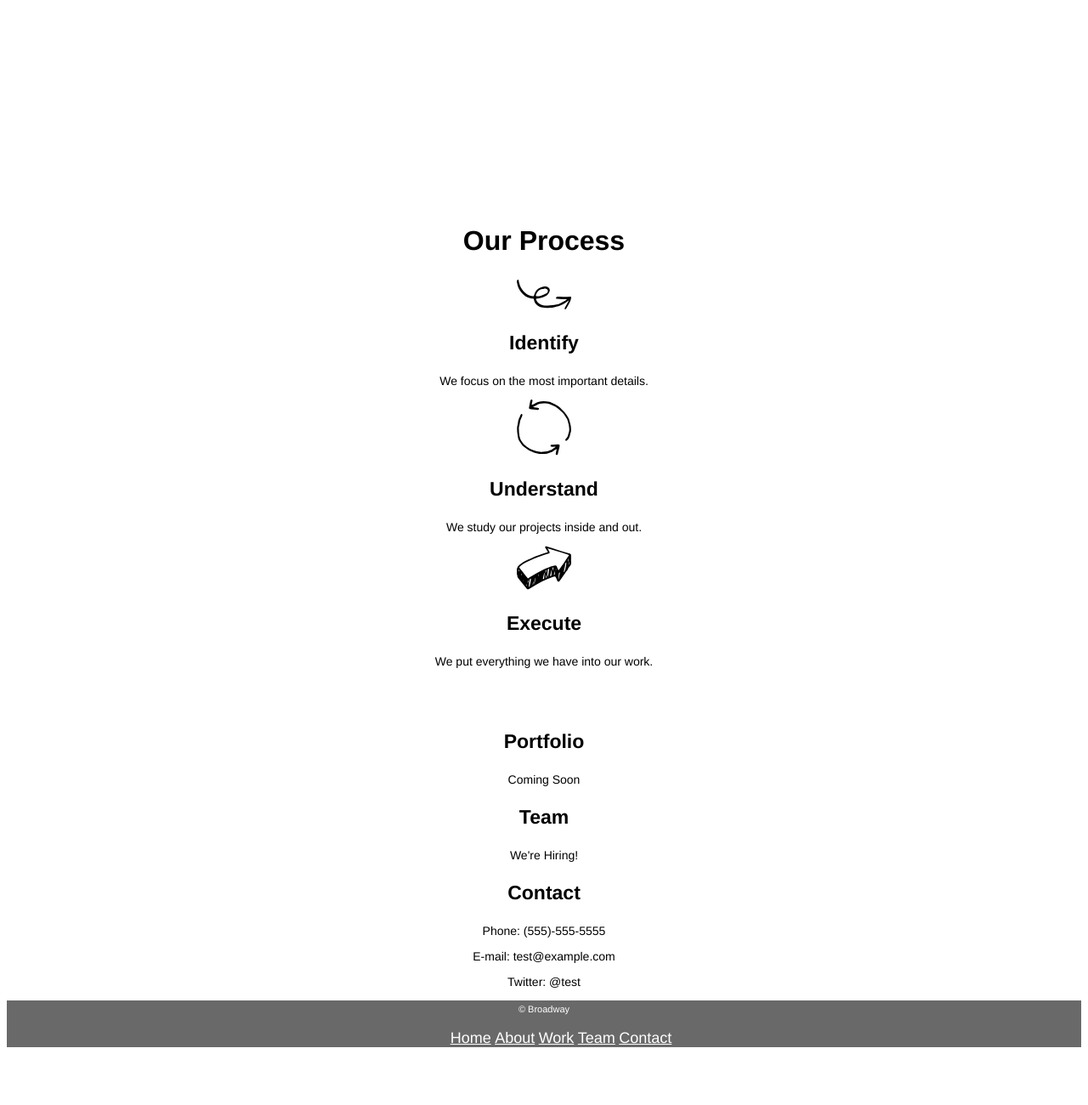
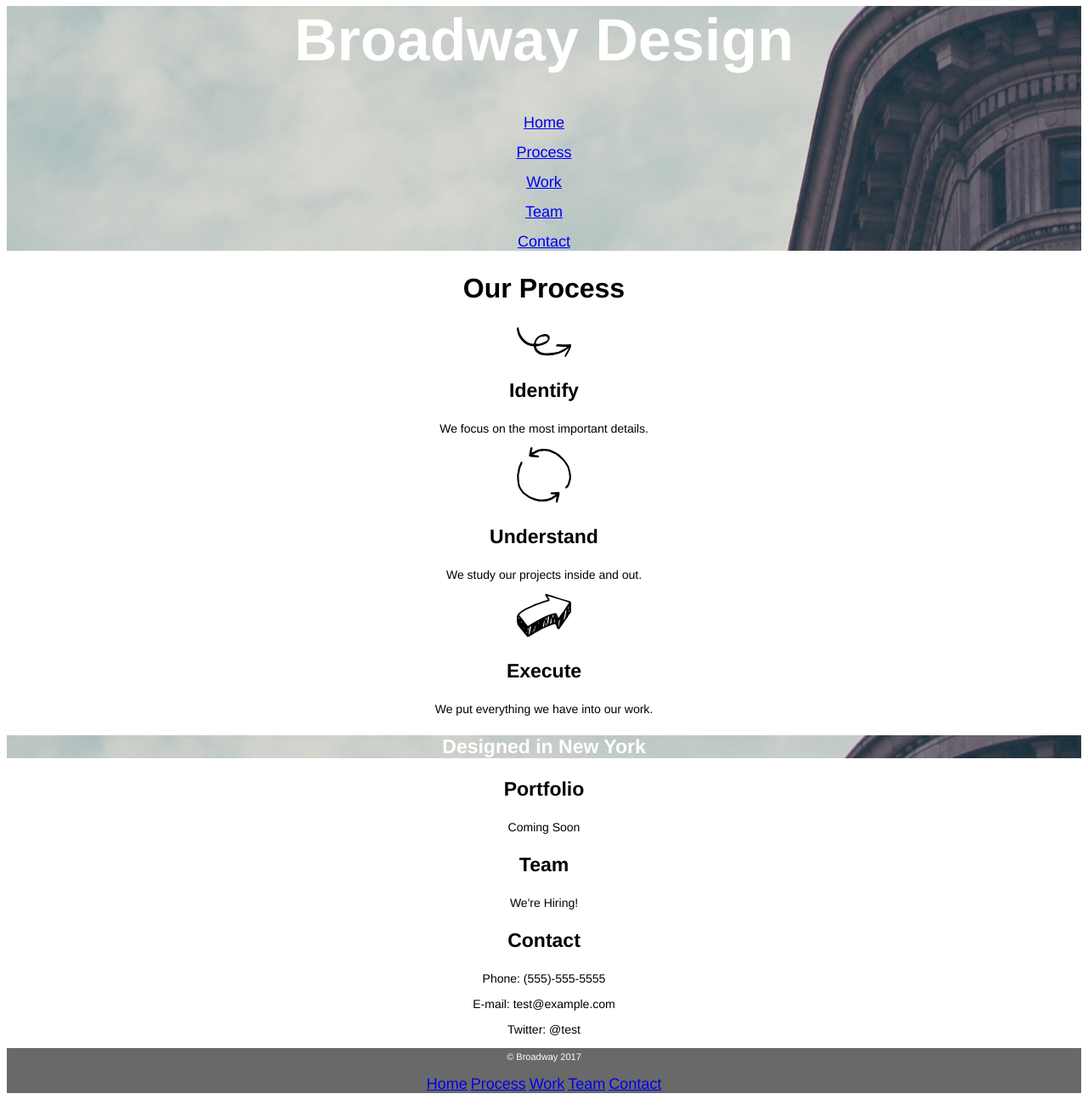
Before and after one commit to prosaicpoet123/broadway, a plain HTML site: page index.html in a window 1280 px wide. Shown: the part 40-1340 px from the top of the page at 85% size. Before the commit the page ends 1288 px from the top, so only its background shows below. Drawn offline with Linux system fonts and the light colour scheme.

Commit message:
Major refactoring of html and css

```diff
--- a/index.html
+++ b/index.html
@@ -6,17 +6,16 @@
     <link rel="stylesheet" type="text/css" href="./resources/css/styles.css" />
   </head>
   <body>
-  <div class="background white-font">
+  <div class="background" id="home">
     <h1>Broadway Design</h1>
-    <ul>
-      <li>Home</li>
-      <li>About</li>
-      <li>Work</li>
-      <li>Team</li>
-      <li>Contact</li>
+    <p><a href="#home">Home</a></p>
+    <p><a href="#process">Process</a></p>
+    <p><a href="#work">Work</a></p>
+    <p><a href="#team">Team</a></p>
+    <p><a href="#contact">Contact</a></p>
     </ul>
   </div>
-  <div class="page-info">
+  <div class="section" id="process">
     <h2>Our Process</h2>
     <p><img src="./resources/images/identify.svg"/></p>
     <h3>Identify</h3>
@@ -28,26 +27,34 @@
     <h3>Execute</h3>
     <p>We put everything we have into our work.</p>
   </div>
-  <h3 class="background white-font">Designed in New York</h3>
-  <div class="page-info">
+  <div class="background">
+    <h3>Designed in New York</h3>
+  </div>
+  <div class="section">
+    <div id="work">
       <h3>Portfolio</h3>
       <p>Coming Soon</p>
+    </div>
+    <div id="team">
       <h3>Team</h3>
       <p>We're Hiring!</p>
+    </div>
+    <div id="contact">
       <h3>Contact</h3>
       <p>Phone: (555)-555-5555</p>
       <p>E-mail: test@example.com</p>
       <p>Twitter: @test</p>
     </div>
-  <div class="footer white-font">
-    <span class="copyright">&copy; Broadway</span>
-    <ul>
-      <li>Home</li>
-      <li>About</li>
-      <li>Work</li>
-      <li>Team</li>
-      <li>Contact</li>
-    </ul>
+  </div>
+  <div class="footer">
+    <span class="copyright">&copy; Broadway 2017</span>
+    <p>
+      <a href="#home">Home</a>
+      <a href="#process">Process</a>
+      <a href="#work">Work</a>
+      <a href="#team">Team</a>
+      <a href="#contact">Contact</a>
+    </p>
   </div>
   </body>
 </html>
--- a/resources/css/styles.css
+++ b/resources/css/styles.css
@@ -23,25 +23,19 @@ p {
   font-size: 14px;
 }
 
-li {
+a {
   font-size: 18px;
   text-decoration: underline;
 }
 
-.white-font {
+.background {
+  background-image: url('/broadway/resources/images/the-flatiron-building.png');
   color: white;
-}
-
-.background {
-  background-image: url('./resources/images/the-flatiron-building.png');
 }
 
 .footer {
   background-color: dimgray;
-}
-
-.footer li {
-  display: inline;
+  color: white;
 }
 
 .copyright {
```
Lines whose indentation alone changed are shown as unchanged.
